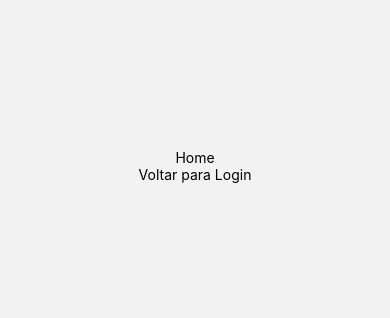
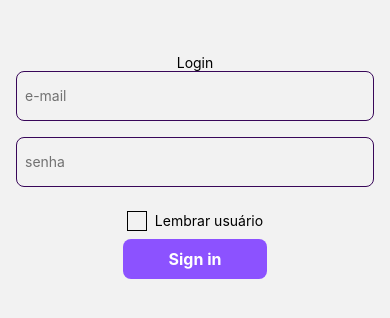
Before and after one commit to dhcoree/teddyList, a React Native app: screen /Login in a window 390 px wide. Shown: the part 256-574 px from the top of the page. Built offline with nearby package versions, Linux system fonts and the light colour scheme; no server answers.

Commit message:
feat: adicionado componentes de input, button e checkbox; adicionado asyncstorage e login fake

```diff
--- a/App.tsx
+++ b/App.tsx
@@ -1,12 +1,17 @@
 import { NavigationContainer } from '@react-navigation/native';
 import React from 'react';
 import { RootNavigator } from './src/screens/Navigation';
+import { CompanyProvider } from './src/context/CompanyContext';
 
 const App = () => {
   return (
-    <NavigationContainer>
-      <RootNavigator />
-    </NavigationContainer>
+    //@ts-ignore
+    <CompanyProvider>
+       <NavigationContainer>
+        <RootNavigator />
+      </NavigationContainer>
+    </CompanyProvider>
+
   );
 }
 
--- a/package.json
+++ b/package.json
@@ -10,8 +10,10 @@
     "test": "jest"
   },
   "dependencies": {
+    "@react-native-async-storage/async-storage": "^1.21.0",
     "@react-navigation/native": "^6.1.9",
     "@react-navigation/native-stack": "^6.9.17",
+    "axios": "^1.6.4",
     "react": "18.2.0",
     "react-native": "0.73.1",
     "react-native-safe-area-context": "^4.8.2",
--- /dev/null
+++ b/src/components/Button.tsx
@@ -0,0 +1,38 @@
+import * as React from 'react';
+import { StyleSheet, Text, TouchableOpacity, TouchableOpacityProps } from 'react-native';
+
+interface ButtonProps extends TouchableOpacityProps {
+    children: string;
+    onPress: TouchableOpacityProps['onPress'];
+}
+
+const styles = StyleSheet.create({
+    text: {
+        fontWeight: 'bold',
+        color: '#fff',
+        fontSize: 16,
+    },
+    button: {
+        justifyContent: 'center',
+        alignItems: 'center',
+        backgroundColor: '#8C52FF',
+        paddingHorizontal: 46,
+        marginHorizontal: 16,
+        borderRadius: 8,
+        height: 40,
+    }
+});
+
+const Button = ({
+    children,
+    onPress,
+    ...rest
+}: ButtonProps) => {
+    return (
+        <TouchableOpacity onPress={onPress} style={styles.button} {...rest}>
+            <Text style={styles.text}>{children}</Text>
+        </TouchableOpacity>
+    );
+}
+
+export default Button;
--- /dev/null
+++ b/src/components/CheckBox.tsx
@@ -0,0 +1,52 @@
+import React, { useCallback } from 'react';
+import { StyleSheet, View, Text, TouchableOpacity } from 'react-native';
+
+type CheckBoxPropsType = {
+    label: string;
+    value?: boolean;
+    checked: boolean;
+    onChange?: (value: boolean) => void;
+}
+
+const CheckBox = ({
+    label,
+    checked,
+    onChange = undefined,
+    value }: CheckBoxPropsType) => {
+
+    const handleCheck = useCallback(() => {
+        onChange?.(!value);
+    }, [onChange, value])
+
+  return (
+    <TouchableOpacity style={styles.container} onPress={handleCheck}>
+      <View style={styles.checkbox}>
+        {checked && <Text style={styles.checkedSymbol}>✓</Text>}
+      </View>
+      <Text>{label}</Text>
+    </TouchableOpacity>
+  );
+};
+
+const styles = StyleSheet.create({
+  container: {
+    flexDirection: 'row',
+    alignItems: 'center',
+    marginVertical: 8,
+  },
+  checkbox: {
+    width: 20,
+    height: 20,
+    borderWidth: 1,
+    borderColor: 'black',
+    justifyContent: 'center',
+    alignItems: 'center',
+    marginRight: 8,
+  },
+  checkedSymbol: {
+    fontSize: 14,
+    color: 'black',
+  },
+});
+
+export default CheckBox;
--- /dev/null
+++ b/src/components/TextInput.tsx
@@ -0,0 +1,37 @@
+import React, { useRef } from 'react';
+import { StyleSheet, TextInput, TextInputProps, TouchableWithoutFeedback } from 'react-native';
+
+const styles = StyleSheet.create({
+    input: {
+        borderRadius: 8,
+        paddingHorizontal: 8,
+        borderWidth: 1,
+        width: '100%',
+        height: 50,
+        marginBottom: 16,
+        borderColor: '#380759'
+    },
+});
+
+const MyTextInput = (props: TextInputProps) => {
+    const textInputRef = useRef<TextInput>(null);
+
+const dismissKeyboard = () => {
+    if (textInputRef.current) {
+      textInputRef.current.blur(); // Remover o foco do TextInput
+    }
+};
+
+    return (
+        <TouchableWithoutFeedback onPress={dismissKeyboard}>
+            <TextInput
+                ref={textInputRef}
+                placeholderTextColor="#727272"
+                style={styles.input}
+                {...props}
+            />
+        </TouchableWithoutFeedback>
+    );
+};
+
+export default MyTextInput;
--- /dev/null
+++ b/src/context/CompanyContext.tsx
@@ -0,0 +1,43 @@
+import react, { createContext, useEffect, useState } from 'react';
+import { fetchCompanies } from '../services/api';
+
+export type Company = {
+    createdAt: string;
+    companyName: string;
+    collaboratorsCount: number;
+    isActive: boolean;
+    lastSubmit: string;
+    id: string;
+}
+
+type CompanyContextType = {
+  companies: Company[];
+};
+
+export const CompanyContext = createContext<CompanyContextType>({
+  companies: [],
+});
+
+//@ts-ignore
+export const CompanyProvider: React.FC = ({ children }) => {
+  const [companies, setCompanies] = useState<Company[]>([]);
+
+  useEffect(() => {
+    const getCompanies = async () => {
+      try {
+        const data = await fetchCompanies();
+        setCompanies(data);
+      } catch (error) {
+        // Tratar erros caso ocorra algum problema na requisição
+      }
+    };
+
+    getCompanies();
+  }, []);
+
+  return (
+    <CompanyContext.Provider value={{ companies }}>
+      {children}
+    </CompanyContext.Provider>
+  );
+};
--- a/src/screens/Navigation.tsx
+++ b/src/screens/Navigation.tsx
@@ -22,8 +22,8 @@ const OnboardingNavigator = () => {
         screenOptions={{
                 headerShown: false
         }}>
+            <OnboardingStack.Screen name="Login" component={Login} />
             <OnboardingStack.Screen name="Home" component={Home} />
-            <OnboardingStack.Screen name="Login" component={Login} />
         </OnboardingStack.Navigator>
     )
 };
--- a/src/screens/Onboarding/Home.tsx
+++ b/src/screens/Onboarding/Home.tsx
@@ -1,32 +1,83 @@
-import { useCallback} from 'react';
-import {StyleSheet, Text, TouchableOpacity, View} from 'react-native';
-import { useAppNavigation } from '../../utils/useAppNavigation';
+// import { useCallback} from 'react';
+// import {StyleSheet, Text, TouchableOpacity, View} from 'react-native';
+// import { useAppNavigation } from '../../utils/useAppNavigation';
 
-const Home = () => {
-  const navigation = useAppNavigation();
+// const Home = () => {
+//   const navigation = useAppNavigation();
 
-  const goToLogin = useCallback(() => {
-    navigation.navigate("Onboarding", {
-      screen: "Login"
-    })
-  }, [])
+//   const goToLogin = useCallback(() => {
+//     navigation.navigate("Onboarding", {
+//       screen: "Login"
+//     })
+//   }, [])
+
+//   return (
+//     <View style={styles.container}>
+//       <Text>Home</Text>
+//       <TouchableOpacity onPress={goToLogin}>
+//         <Text>Login page</Text>
+//       </TouchableOpacity>
+//     </View>
+//   );
+// };
+
+// export default Home;
+
+// const styles = StyleSheet.create({
+//   container: {
+//     flex: 1,
+//     justifyContent: "center",
+//     alignItems: "center",
+//   }
+// })
+
+
+// Seu componente onde você quer exibir a lista usando FlatList
+
+import React, { useContext } from 'react';
+import { FlatList, StyleSheet, Text, View } from 'react-native';
+import { Company, CompanyContext } from '../../context/CompanyContext';
+
+const CompanyListScreen: React.FC = () => {
+  const { companies } = useContext(CompanyContext);
+
+  const renderCompanyItem = ({ item }: { item: Company }) => (
+    <View style={styles.companyItem}>
+      <Text style={styles.companyName}>{item.companyName}</Text>
+      <Text>Collaborators: {item.collaboratorsCount}</Text>
+      {/* Outros dados que você deseja exibir */}
+    </View>
+  );
 
   return (
-    <View style={styles.container}>
-      <Text>Home</Text>
-      <TouchableOpacity onPress={goToLogin}>
-        <Text>Login page</Text>
-      </TouchableOpacity>
-    </View>
+    <FlatList
+      data={companies}
+      renderItem={renderCompanyItem}
+      keyExtractor={(item) => item.id}
+      style={styles.container}
+    />
   );
 };
-
-export default Home;
 
 const styles = StyleSheet.create({
   container: {
     flex: 1,
-    justifyContent: "center",
-    alignItems: "center",
-  }
-})
+    backgroundColor: '#FFFFFF',
+    paddingHorizontal: 16,
+    paddingTop: 20,
+  },
+  companyItem: {
+    marginBottom: 20,
+    padding: 10,
+    borderWidth: 1,
+    borderColor: '#CCCCCC',
+    borderRadius: 5,
+  },
+  companyName: {
+    fontSize: 18,
+    fontWeight: 'bold',
+  },
+  // Adicione estilos adicionais conforme necessário
+});
+
+export default CompanyListScreen;
--- a/src/screens/Onboarding/Login.tsx
+++ b/src/screens/Onboarding/Login.tsx
@@ -1,19 +1,84 @@
-import * as React from 'react';
-import {StyleSheet, Text, Touchable, TouchableOpacity, View} from 'react-native';
+import { useEffect, useState } from 'react';
+import {Alert, StyleSheet, Text, View} from 'react-native';
 import { useAppNavigation } from '../../utils/useAppNavigation';
+import Button from '../../components/Button';
+import MyTextInput from '../../components/TextInput';
+import AsyncStorage from '@react-native-async-storage/async-storage';
+import CheckBox from '../../components/CheckBox';
 
 const Home = () => {
+  const [email, setEmail] = useState('');
+  const [password, setPassword] = useState('');
+  const [rememberUser, setRememberUser] = useState(false);
   const navigation = useAppNavigation();
 
-  const goBack = () => {
-    navigation.goBack();
-  }
-  return (
+  const handleSignIn = async () => {
+    // Lógica de login fake
+    if (email === 'teddy@mail.com' && password === '123456') {
+      if (rememberUser) {
+        // Armazenar dados do usuário no AsyncStorage
+        await AsyncStorage.setItem('userToken', 'fake_token');
+        await AsyncStorage.setItem('userEmail', email);
+      } else {
+        // Limpar dados do usuário no AsyncStorage se não quiser lembrar
+        await AsyncStorage.removeItem('userToken');
+        await AsyncStorage.removeItem('userEmail');
+      }
+      navigation.navigate('Onboarding', { screen: 'Home' });
+    } else {
+      // Tratar caso as credenciais estejam incorretas
+      Alert.alert('Credenciais inválidas. Por favor, tente novamente.');
+    }
+  };
+
+   // Verificar se o usuário já está logado
+  useEffect(() => {
+    const checkUserLoggedIn = async () => {
+      const userToken = await AsyncStorage.getItem('userToken');
+      if (userToken) {
+        // Navegar diretamente para a tela inicial se o usuário estiver logado
+        navigation.navigate('Onboarding', { screen: 'Home' });
+      }
+    };
+
+    checkUserLoggedIn();
+  }, []);
+
+  // const goToHome = () => {
+  //   // navigation.goBack();
+  //   navigation.navigate('Onboarding', {
+  //     screen: 'Home'
+  //   })
+  // }
+
+   return (
     <View style={styles.container}>
-      <Text>Home</Text>
-      <TouchableOpacity onPress={goBack}>
-        <Text>Voltar para Login</Text>
-      </TouchableOpacity>
+      <Text>Login</Text>
+
+      <MyTextInput
+        placeholder='e-mail'
+        value={email}
+        onChangeText={setEmail}
+      />
+
+      <MyTextInput
+        secureTextEntry
+        placeholder='senha'
+        value={password}
+        onChangeText={setPassword}
+        maxLength={12}
+      />
+
+      <View style={styles.checkboxContainer}>
+        <CheckBox
+          value={rememberUser}
+          onChange={setRememberUser}
+          checked={rememberUser}
+          label='Lembrar usuário'
+        />
+      </View>
+
+      <Button onPress={handleSignIn}>Sign in</Button>
     </View>
   );
 };
@@ -23,7 +88,16 @@ export default Home;
 const styles = StyleSheet.create({
   container: {
     flex: 1,
-    justifyContent: "center",
-    alignItems: "center",
-  }
-})
+    justifyContent: 'center',
+    alignItems: 'center',
+    marginHorizontal: 16,
+    marginVertical: 16,
+  },
+  checkboxContainer: {
+    flexDirection: 'row',
+    alignItems: 'center',
+  },
+  checkbox: {
+    alignSelf: 'center',
+  },
+});
--- /dev/null
+++ b/src/services/api.ts
@@ -0,0 +1,15 @@
+import axios from "axios";
+
+const api = axios.create({
+    baseURL: 'https://655cf25525b76d9884fe3153.mockapi.io/v1/'
+});
+
+export const fetchCompanies = async () => {
+    try {
+        const response = await api.get('/external-companies');
+        return response.data;
+    } catch (error) {
+        console.error('Error fetching companies:', error)
+        throw error;
+    }
+};
```
